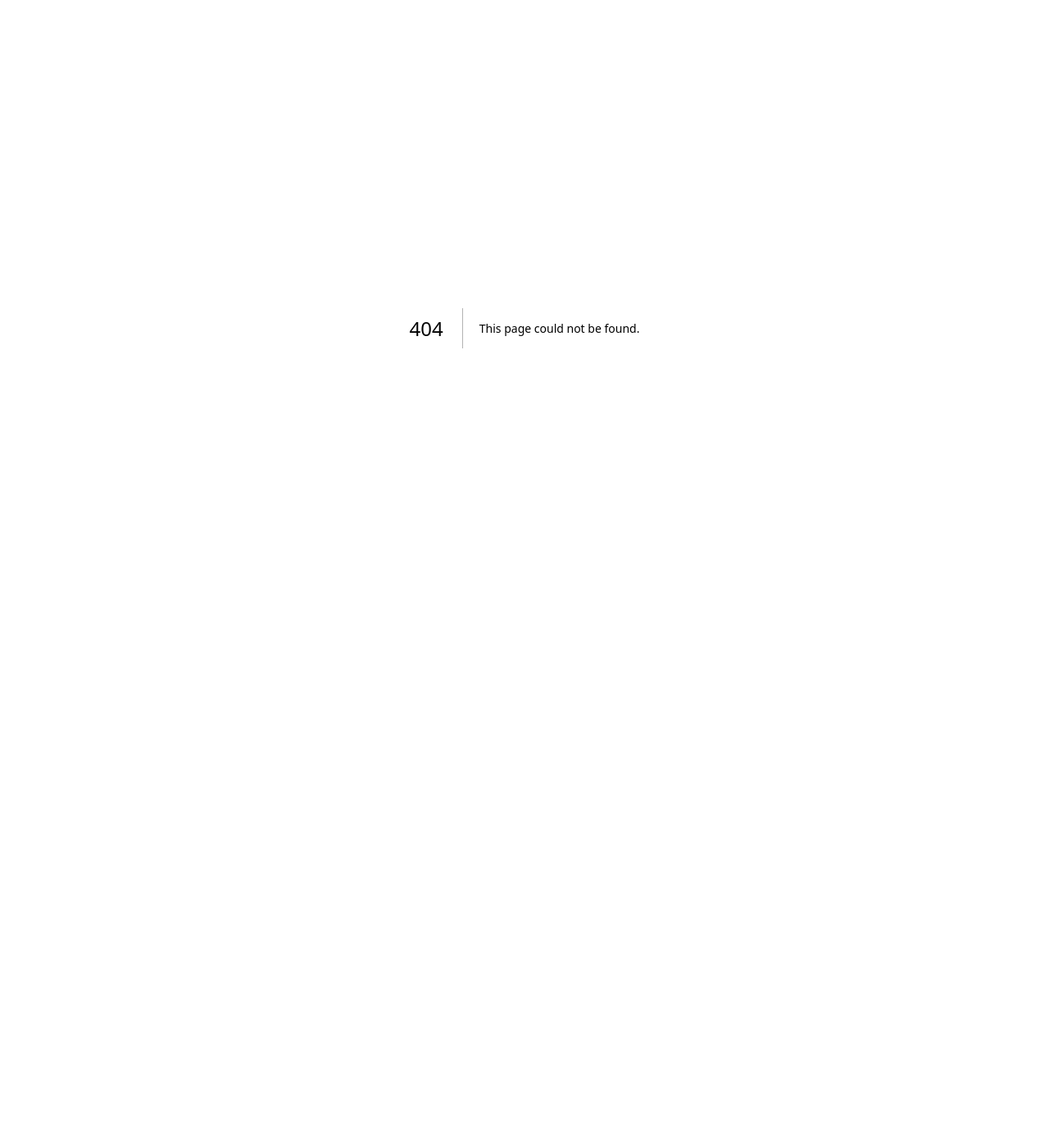
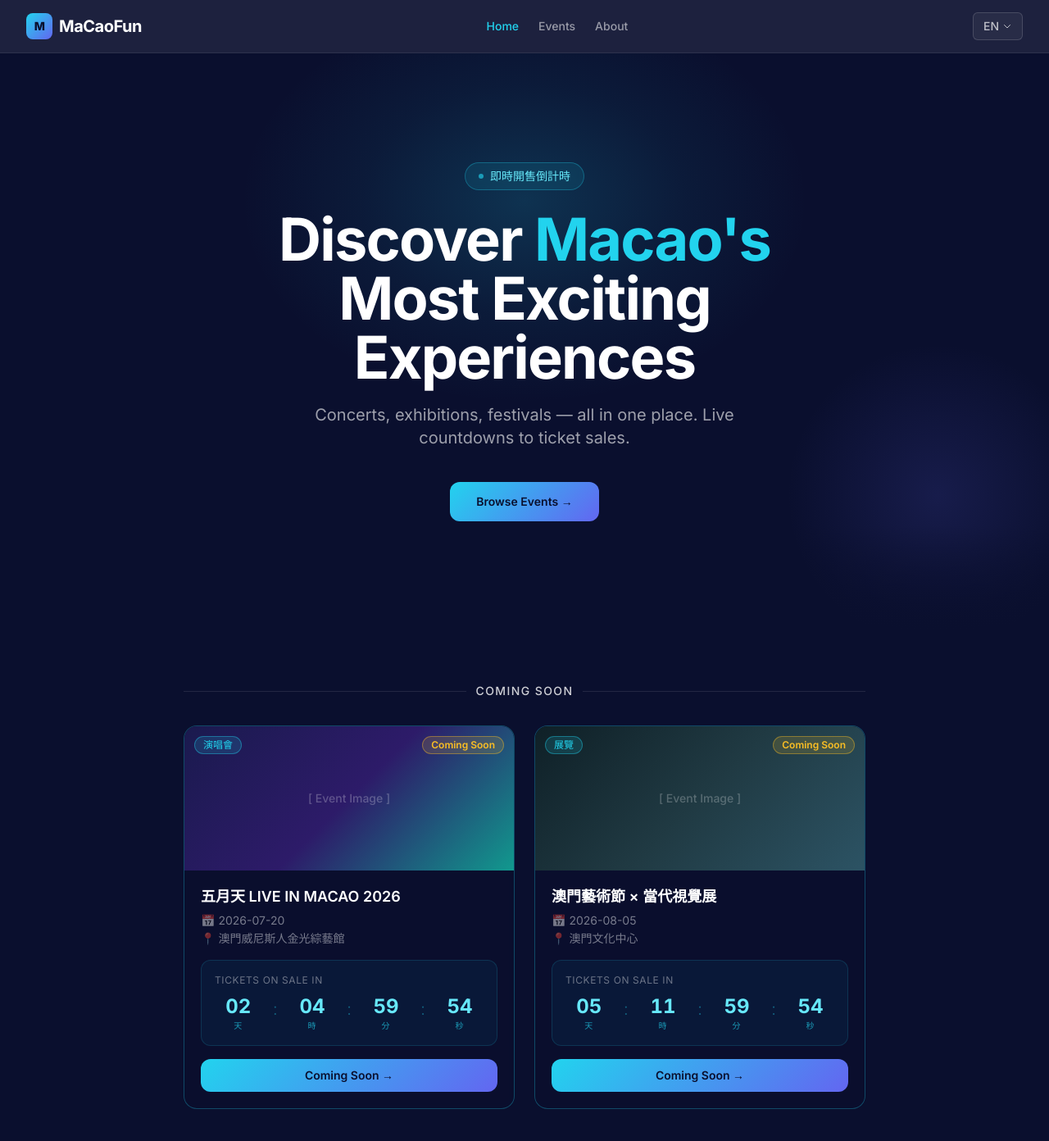
Before and after one commit to sam0085ttgg/macaofun, a Next.js app: page /en in a window 1280 px wide. Before the commit this address had no page. Shown: the top 1392 px of the page at 82% size. Before the commit the page ends 800 px from the top, so only its background shows below. Built offline with nearby package versions, Linux system fonts and the light colour scheme.

Commit message:
Update src/app/[locale]/page.tsx

```diff
--- /dev/null
+++ b/src/app/[locale]/page.tsx
@@ -0,0 +1,65 @@
+import { useTranslations } from 'next-intl'
+import { useLocale } from 'next-intl'
+import Link from 'next/link'
+import CountdownCard from '@/components/countdown-card'
+
+const UPCOMING_EVENTS = [
+  {
+    id: '1',
+    titleKey: '五月天 LIVE IN MACAO 2026',
+    date: '2026-07-20',
+    venue: '澳門威尼斯人金光綜藝館',
+    saleDate: new Date(Date.now() + 2 * 24 * 60 * 60 * 1000 + 5 * 60 * 60 * 1000),
+    imageColor: 'linear-gradient(135deg, #1a1a4e 0%, #2d1b69 50%, #11998e 100%)',
+    tag: '演唱會',
+  },
+  {
+    id: '2',
+    titleKey: '澳門藝術節 × 當代視覺展',
+    date: '2026-08-05',
+    venue: '澳門文化中心',
+    saleDate: new Date(Date.now() + 5 * 24 * 60 * 60 * 1000 + 12 * 60 * 60 * 1000),
+    imageColor: 'linear-gradient(135deg, #0f2027 0%, #203a43 50%, #2c5364 100%)',
+    tag: '展覽',
+  },
+]
+
+export default function HomePage() {
+  const t = useTranslations('home')
+  const locale = useLocale()
+
+  return (
+    <div>
+      <section className="relative flex flex-col items-center justify-center min-h-[88vh] px-6 text-center overflow-hidden" style={{ backgroundColor: '#0a0f2e' }}>
+        <div className="pointer-events-none absolute" style={{ top: '-10%', left: '50%', transform: 'translateX(-50%)', width: '700px', height: '500px', background: 'radial-gradient(ellipse at center, rgba(34,211,238,0.18) 0%, rgba(34,211,238,0.06) 40%, transparent 70%)' }} />
+        <div className="pointer-events-none absolute" style={{ bottom: '-5%', right: '-5%', width: '400px', height: '400px', background: 'radial-gradient(ellipse at center, rgba(99,102,241,0.15) 0%, transparent 65%)' }} />
+        <div className="relative z-10 inline-flex items-center gap-2 rounded-full border border-cyan-400/30 bg-cyan-400/10 px-4 py-1.5 text-sm text-cyan-300 mb-6 backdrop-blur-sm">
+          <span className="h-1.5 w-1.5 rounded-full bg-cyan-400 animate-pulse" />
+          即時開售倒計時
+        </div>
+        <h1 className="relative z-10 text-5xl md:text-6xl lg:text-7xl font-bold tracking-tight max-w-3xl leading-tight mb-5" style={{ color: '#ffffff' }}>
+          {t('title').split(' ').map((word, i) => (
+            <span key={i}>{i === 1 ? <span style={{ color: '#22d3ee' }}>{word}</span> : word}{i < t('title').split(' ').length - 1 ? ' ' : ''}</span>
+          ))}
+        </h1>
+        <p className="relative z-10 text-lg md:text-xl max-w-xl leading-relaxed mb-10" style={{ color: 'rgba(255,255,255,0.6)' }}>{t('subtitle')}</p>
+        <Link href={`/${locale}/events`} className="relative z-10 inline-flex items-center justify-center rounded-xl px-8 py-3.5 text-sm font-semibold transition-all hover:scale-105" style={{ background: 'linear-gradient(135deg, #22d3ee, #6366f1)', color: '#0a0f2e' }}>{t('cta')} →</Link>
+        <div className="pointer-events-none absolute bottom-0 left-0 right-0 h-32" style={{ background: 'linear-gradient(to bottom, transparent, #0a0f2e)' }} />
+      </section>
+      <section className="py-16 px-6" style={{ backgroundColor: '#0a0f2e' }}>
+        <div className="container max-w-4xl mx-auto">
+          <div className="flex items-center gap-3 mb-8">
+            <span className="h-px flex-1 bg-white/10" />
+            <h2 className="text-white/80 text-sm font-medium uppercase tracking-widest">{t('comingSoon')}</h2>
+            <span className="h-px flex-1 bg-white/10" />
+          </div>
+          <div className="grid gap-6 sm:grid-cols-2">
+            {UPCOMING_EVENTS.map((event) => (
+              <CountdownCard key={event.id} title={event.titleKey} date={event.date} venue={event.venue} saleDate={event.saleDate} imageColor={event.imageColor} tag={event.tag} comingSoonLabel={t('comingSoon')} ticketsOnLabel={t('ticketsOn')} />
+            ))}
+          </div>
+        </div>
+      </section>
+    </div>
+  )
+}
```
